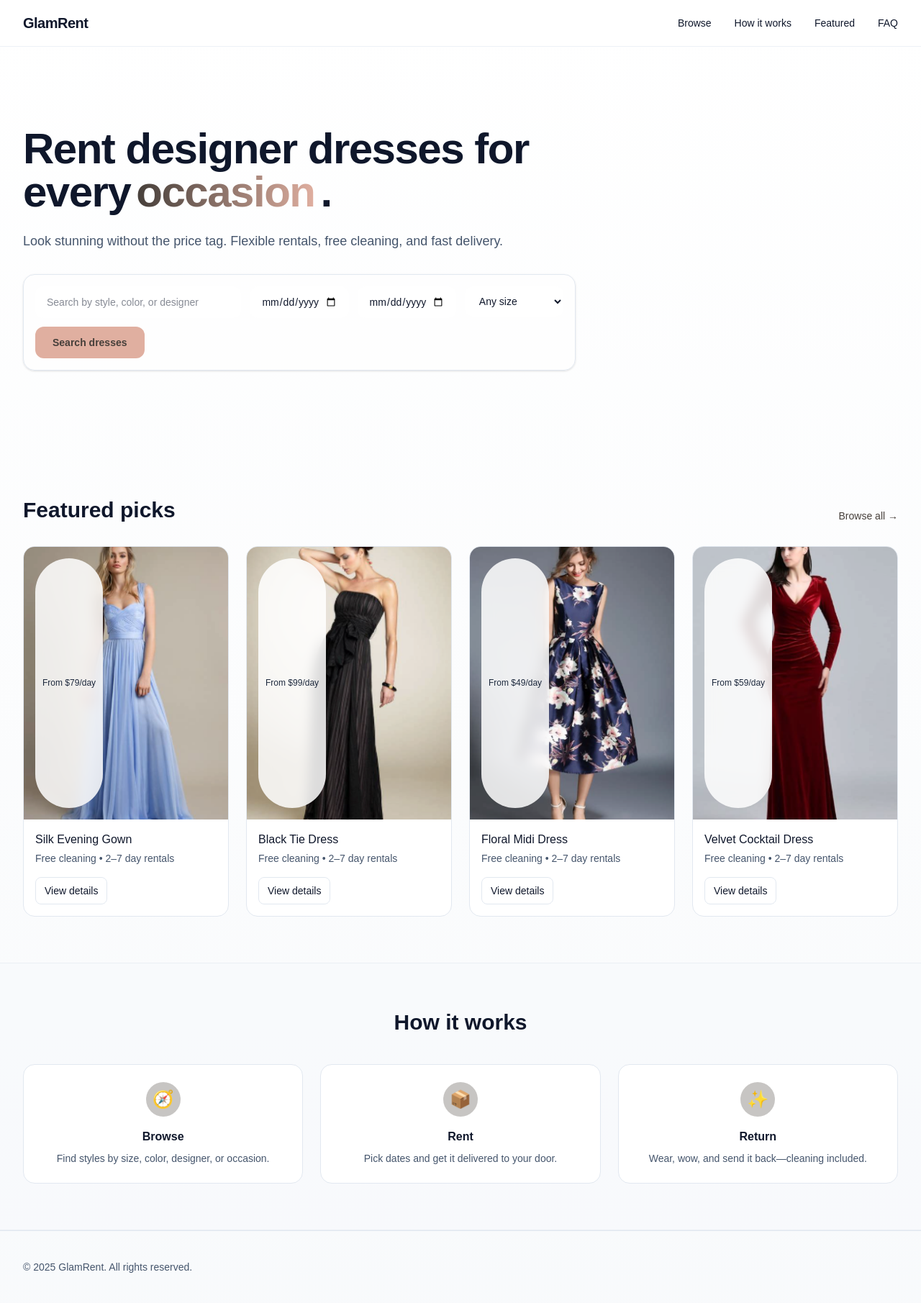
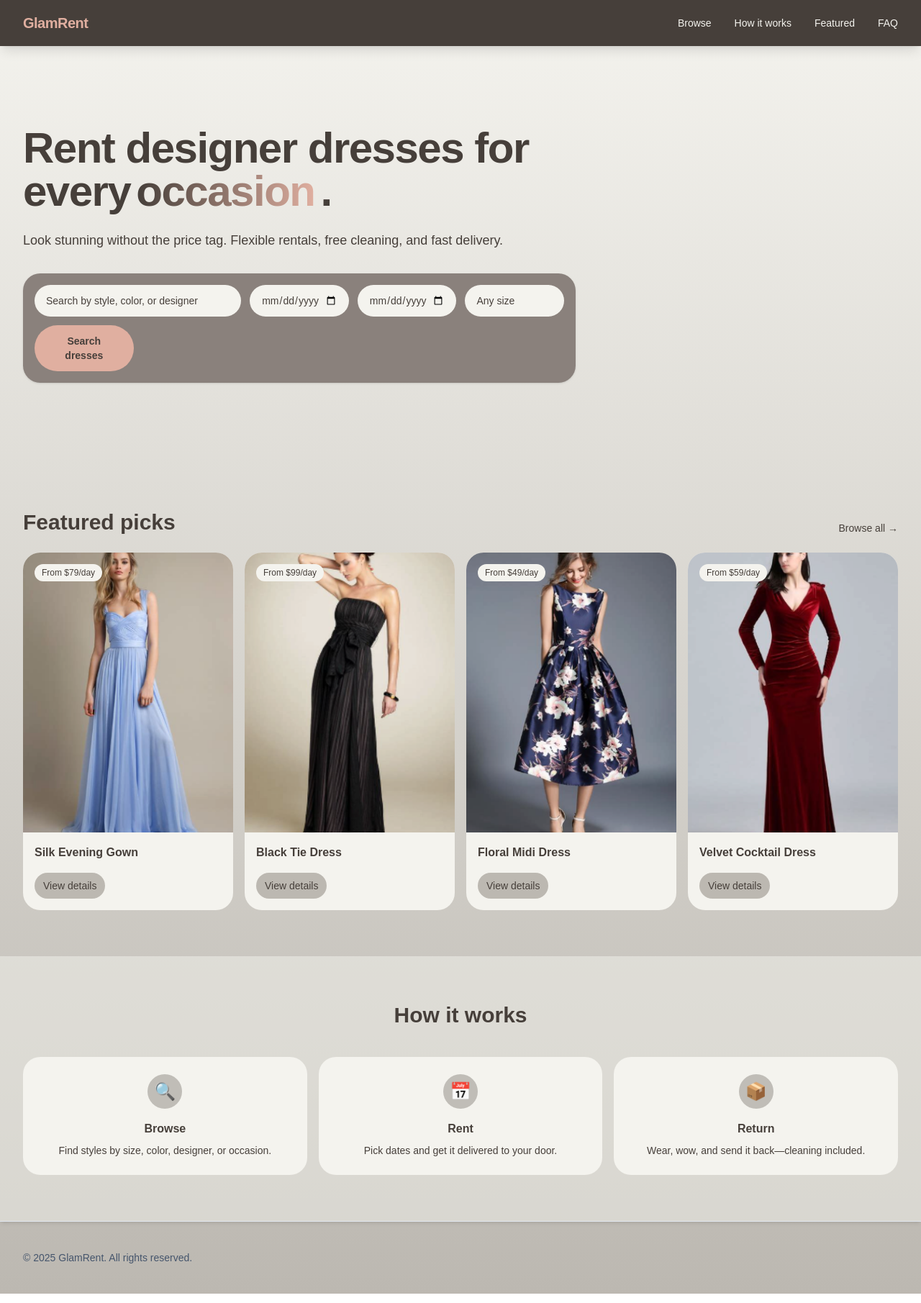
Before and after one commit to lu-amor/app-vestidos, a Next.js app: page / in a window 1280 px wide. Shown: the whole page at 72% size. Built offline with nearby package versions, Linux system fonts and the light colour scheme.

Commit message:
homepage style

```diff
--- a/src/app/page.tsx
+++ b/src/app/page.tsx
@@ -10,19 +10,19 @@ export default function Home() {
   ];
 
   const steps = [
-    { emoji: "🧭", title: "Browse", text: "Find styles by size, color, designer, or occasion." },
-    { emoji: "📦", title: "Rent", text: "Pick dates and get it delivered to your door." },
-    { emoji: "✨", title: "Return", text: "Wear, wow, and send it back—cleaning included." },
+    { emoji: "🔍", title: "Browse", text: "Find styles by size, color, designer, or occasion." },
+    { emoji: "📅", title: "Rent", text: "Pick dates and get it delivered to your door." },
+    { emoji: "📦", title: "Return", text: "Wear, wow, and send it back—cleaning included." },
   ];
 
   return (
-    <div className="min-h-screen bg-gradient-to-b from-white to-slate-50 text-slate-900 dark:from-slate-950 dark:to-slate-900 dark:text-slate-100">
-      <header className="sticky top-0 z-30 backdrop-blur bg-white/70 dark:bg-slate-950/60 border-b border-slate-200/60 dark:border-slate-800">
-        <div className="mx-auto max-w-7xl px-4 sm:px-6 lg:px-8 h-16 flex items-center justify-between">
-          <Link href="/" className="font-extrabold text-xl tracking-tight">
+    <div className="min-h-screen bg-gradient-to-b from-[#f4f3ee] to-[#bcb8b1] text-[#463f3a]">
+      <header className="sticky top-0 z-30 backdrop-blur bg-[#463f3a]">
+        <div className="mx-auto max-w-7xl px-4 sm:px-6 lg:px-8 h-16 flex items-center justify-between shadow-lg">
+          <Link href="/" className="font-extrabold text-xl tracking-tight text-[#e0afa0]">
             GlamRent
           </Link>
-          <nav className="hidden md:flex items-center gap-8 text-sm">
+          <nav className="hidden md:flex items-center gap-8 text-sm text-[#f4f3ee]">
             <Link href="/search" className="hover:text-[#e0afa0]">Browse</Link>
             <Link href="#how" className="hover:text-[#e0afa0]">How it works</Link>
             <Link href="#featured" className="hover:text-[#e0afa0]">Featured</Link>
@@ -39,11 +39,11 @@ export default function Home() {
                 Rent designer dresses for every
                 <span className="mx-2 bg-gradient-to-r from-[#463f3a] to-[#e0afa0] bg-clip-text text-transparent">occasion</span>.
               </h1>
-              <p className="mt-6 text-base sm:text-lg text-slate-600 dark:text-slate-300">
+              <p className="mt-6 text-base sm:text-lg text-[#463f3a]">
                 Look stunning without the price tag. Flexible rentals, free cleaning, and fast delivery.
               </p>
 
-              <form action="/search" method="GET" className="mt-8 grid grid-cols-1 sm:grid-cols-2 lg:grid-cols-5 gap-3 rounded-2xl border border-slate-200 dark:border-slate-800 bg-white/70 dark:bg-slate-900/60 p-4 shadow-sm">
+              <form action="/search" method="GET" className="mt-8 grid grid-cols-1 sm:grid-cols-2 lg:grid-cols-5 gap-3 rounded-3xl bg-[#8a817c] p-4 shadow-sm">
                 <div className="col-span-1 lg:col-span-2">
                   <label htmlFor="query" className="sr-only">Search</label>
                   <input
@@ -51,7 +51,7 @@ export default function Home() {
                     name="q"
                     type="text"
                     placeholder="Search by style, color, or designer"
-                    className="w-full rounded-xl border-slate-200 dark:border-slate-700 bg-white dark:bg-slate-900 px-4 py-3 text-sm outline-none focus:ring-2 focus:ring-[#e0afa0]"
+                    className="w-full rounded-full bg-[#f4f3ee] px-4 py-3 text-sm outline-none placeholder:text-[#463f3a]"
                   />
                 </div>
                 <div>
@@ -60,7 +60,7 @@ export default function Home() {
                     id="start"
                     name="start"
                     type="date"
-                    className="w-full rounded-xl border-slate-200 dark:border-slate-700 bg-white dark:bg-slate-900 px-4 py-3 text-sm outline-none focus:ring-2 focus:ring-[#e0afa0]"
+                    className="w-full rounded-full bg-[#f4f3ee] px-4 py-3 text-sm outline-none placeholder:text-[#463f3a]"
                   />
                 </div>
                 <div>
@@ -69,7 +69,7 @@ export default function Home() {
                     id="end"
                     name="end"
                     type="date"
-                    className="w-full rounded-xl border-slate-200 dark:border-slate-700 bg-white dark:bg-slate-900 px-4 py-3 text-sm outline-none focus:ring-2 focus:ring-[#e0afa0]"
+                    className="w-full rounded-full bg-[#f4f3ee] px-4 py-3 text-sm outline-none placeholder:text-[#463f3a]"
                   />
                 </div>
                 <div>
@@ -77,7 +77,8 @@ export default function Home() {
                   <select
                     id="size"
                     name="size"
-                    className="w-full rounded-xl border-slate-200 dark:border-slate-700 bg-white dark:bg-slate-900 px-4 py-3 text-sm outline-none focus:ring-2 focus:ring-[#e0afa0]"
+                    className="w-full rounded-full bg-[#f4f3ee] px-4 py-3 text-sm outline-none placeholder:text-[#463f3a]"
+                    style={{WebkitAppearance: 'none', MozAppearance: 'none', appearance: 'none'}}
                   >
                     <option value="">Any size</option>
                     <option>XS</option>
@@ -87,13 +88,13 @@ export default function Home() {
                     <option>XL</option>
                   </select>
                 </div>
-                <div className="lg:col-span-5">
-                  <button
-                    type="submit"
-                    className="w-full sm:w-auto inline-flex items-center justify-center rounded-xl bg-[#e0afa0] px-6 py-3 text-sm font-semibold text-[#463f3a] hover:bg-[#c48b8b]"
-                  >
-                    Search dresses
-                  </button>
+                <div className="col-span-1 sm:col-span-2 lg:col-span-1 flex items-center justify-end">
+                    <button
+                        type="submit"
+                        className="w-[200px] inline-flex items-center justify-center rounded-full bg-[#e0afa0] px-6 py-3 text-sm font-semibold text-[#463f3a] hover:bg-[#c48b8b]"
+                    >
+                        Search dresses
+                    </button>
                 </div>
               </form>
             </div>
@@ -105,13 +106,13 @@ export default function Home() {
             <h2 className="text-2xl sm:text-3xl font-bold">Featured picks</h2>
             <Link href="/search" className="text-sm text-[#463f3a] hover:underline">Browse all →</Link>
           </div>
-          <div className="mt-8 grid grid-cols-1 sm:grid-cols-2 lg:grid-cols-4 gap-6">
+          <div className="mt-6 grid grid-cols-1 sm:grid-cols-2 lg:grid-cols-4 gap-4">
             {featured.map((item) => (
               <div
                 key={item.id}
-                className="group rounded-2xl border border-slate-200 dark:border-slate-800 bg-white dark:bg-slate-900 overflow-hidden hover:shadow-md transition-shadow"
+                className="group rounded-3xl bg-[#f4f3ee] overflow-hidden hover:shadow-md transition-shadow"
               >
-                <div className="aspect-[3/4] relative bg-slate-100 dark:bg-slate-800">
+                <div className="aspect-[3/4] relative">
                   <Image
                     src={item.image}
                     alt={item.alt}
@@ -121,18 +122,17 @@ export default function Home() {
                     priority={item.id === 1}
                   />
                   <div className="absolute inset-0 flex items:end p-4">
-                    <span className="inline-flex items-center rounded-full bg-white/85 dark:bg-slate-800/80 backdrop-blur px-2.5 py-1 text-xs font-medium text-slate-800 dark:text-slate-100">
+                    <span className="inline-flex items-center rounded-full bg-[#f4f3ee] px-2.5 py-1 max-h-6 text-xs font-medium text-[#463f3a]">
                       From ${item.price}/day
                     </span>
                   </div>
                 </div>
-                <div className="p-4">
-                  <p className="font-medium">{item.name}</p>
-                  <p className="mt-1 text-sm text-slate-600 dark:text-slate-400">Free cleaning • 2–7 day rentals</p>
+                <div className="p-4 text-[#463f3a]">
+                  <p className="font-semibold">{item.name}</p>
                   <div className="mt-4">
                     <Link
                       href={`/items/${item.id}`}
-                      className="inline-flex items-center rounded-lg border border-slate-200 dark:border-slate-700 px-3 py-2 text-sm hover:bg-slate-50 dark:hover:bg-slate-800"
+                      className="inline-flex items-center rounded-full px-3 py-2 text-sm bg-[#bcb8b1] font-medium text-[#463f3a] hover:bg-[#8a817c]"
                     >
                       View details
                     </Link>
@@ -143,15 +143,15 @@ export default function Home() {
           </div>
         </section>
 
-        <section id="how" className="bg-slate-50/70 dark:bg-slate-900/60 border-y border-slate-200/60 dark:border-slate-800">
+        <section id="how" className="bg-[#f4f3ee]/50 shadow-md">
           <div className="mx-auto max-w-7xl px-4 sm:px-6 lg:px-8 py-12 sm:py-16">
             <h2 className="text-2xl sm:text-3xl font-bold text-center">How it works</h2>
-            <div className="mt-10 grid grid-cols-1 sm:grid-cols-3 gap-6">
+            <div className="mt-10 grid grid-cols-1 sm:grid-cols-3 gap-4">
               {steps.map((s, i) => (
-                <div key={i} className="rounded-2xl border border-slate-200 dark:border-slate-800 bg-white dark:bg-slate-900 p-6 text-center">
+                <div key={i} className="rounded-3xl bg-[#f4f3ee] p-6 text-center">
                   <div className="mx-auto h-12 w-12 rounded-full bg-[#463f3a]/30 flex items-center justify-center text-2xl">{s.emoji}</div>
                   <h3 className="mt-4 font-semibold">{s.title}</h3>
-                  <p className="mt-2 text-sm text-slate-600 dark:text-slate-400">{s.text}</p>
+                  <p className="mt-2 text-sm text-[#463f3a]">{s.text}</p>
                 </div>
               ))}
             </div>
```
